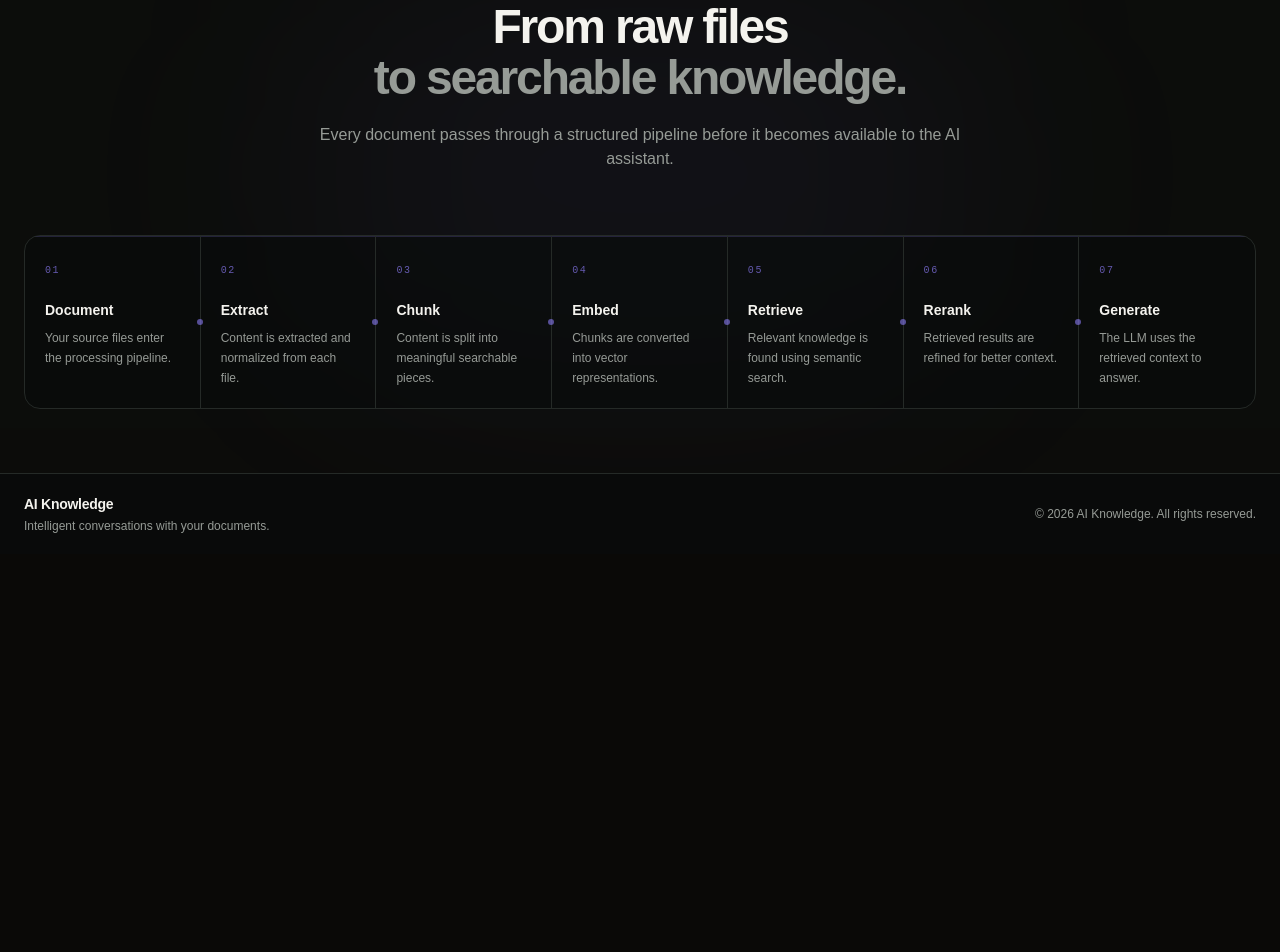
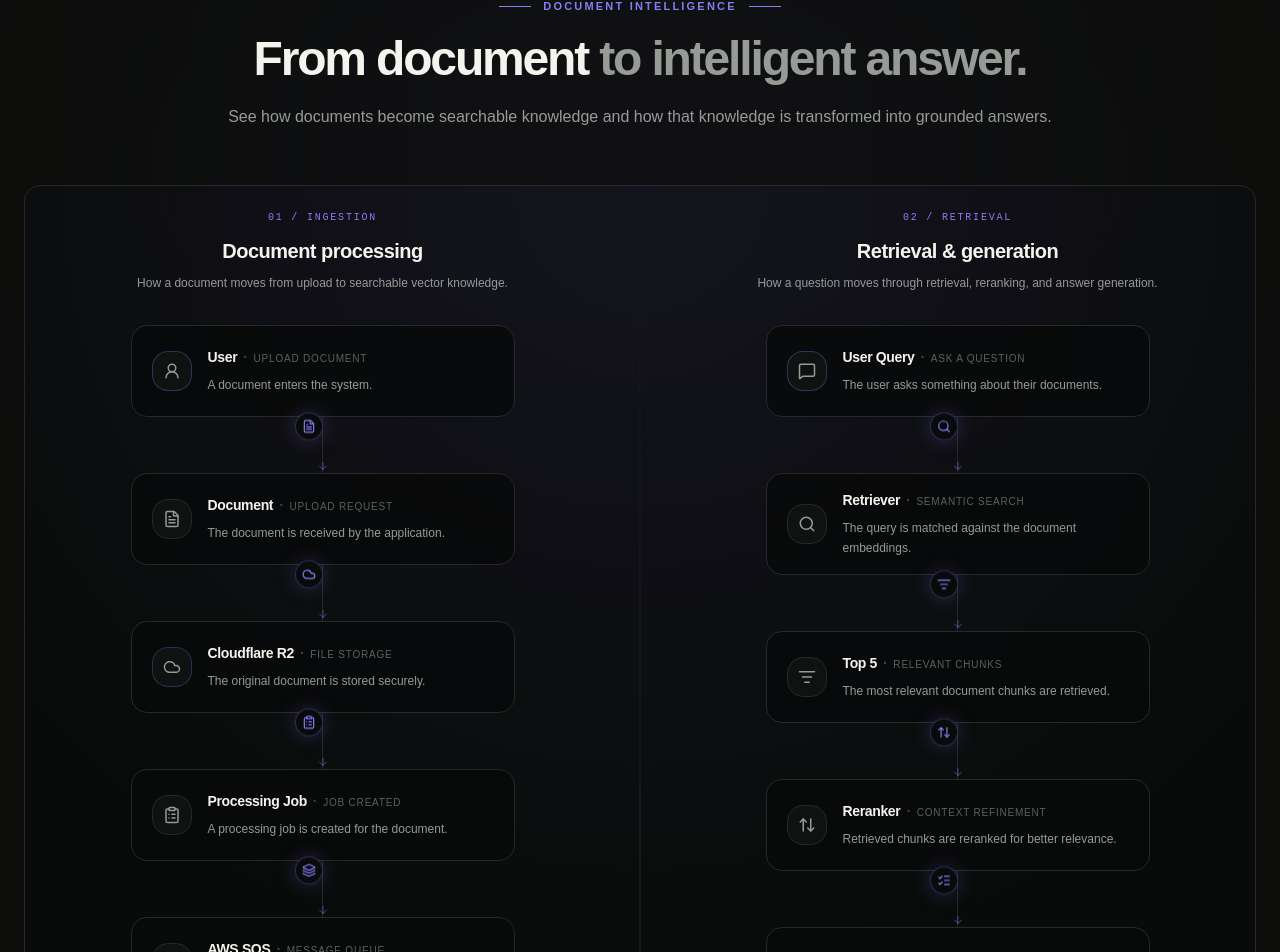
Before and after one commit to ma3llim/ai-knowledge-document-assistant, a React (Vite) app: page / in a window 1280 px wide. Shown: the part 2621-3573 px from the top of the page. Before the commit the page ends 3175 px from the top, so only its background shows below. Built offline with nearby package versions, Linux system fonts and the light colour scheme; no server answers.

Commit message:
feat: enhance DocumentIntelligence component with detailed processing and retrieval steps, update layout and styling for improved user experience

```diff
--- a/src/components/home/DocumentIntelligence.tsx
+++ b/src/components/home/DocumentIntelligence.tsx
@@ -1,82 +1,306 @@
-const pipeline = [
+import {
+    ArrowDown,
+    ArrowUpDown,
+    Binary,
+    Brain,
+    ClipboardList,
+    Cloud,
+    Database,
+    FileSearch,
+    FileText,
+    Layers3,
+    ListChecks,
+    ListFilter,
+    MessageCircle,
+    MessageSquare,
+    Scissors,
+    Search,
+    UserRound,
+    Workflow,
+} from "lucide-react";
+
+type PipelineStep = {
+    number: string;
+    title: string;
+    subtitle: string;
+    description: string;
+    type: "source" | "service" | "storage" | "queue" | "process" | "success";
+    icon: React.ComponentType<{ className?: string }>;
+    transferIcon?: React.ComponentType<{ className?: string }>;
+};
+
+const processingSteps: PipelineStep[] = [
     {
         number: "01",
-        title: "Document",
-        description: "Your source files enter the processing pipeline.",
+        title: "User",
+        subtitle: "Upload document",
+        description: "A document enters the system.",
+        type: "source",
+        icon: UserRound,
+        transferIcon: FileText,
     },
     {
         number: "02",
-        title: "Extract",
-        description: "Content is extracted and normalized from each file.",
+        title: "Document",
+        subtitle: "Upload request",
+        description: "The document is received by the application.",
+        type: "process",
+        icon: FileText,
+        transferIcon: Cloud,
     },
     {
         number: "03",
-        title: "Chunk",
-        description: "Content is split into meaningful searchable pieces.",
+        title: "Cloudflare R2",
+        subtitle: "File storage",
+        description: "The original document is stored securely.",
+        type: "storage",
+        icon: Cloud,
+        transferIcon: ClipboardList,
     },
     {
         number: "04",
-        title: "Embed",
-        description: "Chunks are converted into vector representations.",
+        title: "Processing Job",
+        subtitle: "Job created",
+        description: "A processing job is created for the document.",
+        type: "service",
+        icon: ClipboardList,
+        transferIcon: Layers3,
     },
     {
         number: "05",
-        title: "Retrieve",
-        description: "Relevant knowledge is found using semantic search.",
+        title: "AWS SQS",
+        subtitle: "Message queue",
+        description: "The processing job is placed onto the queue.",
+        type: "queue",
+        icon: Layers3,
+        transferIcon: Workflow,
     },
     {
         number: "06",
-        title: "Rerank",
-        description: "Retrieved results are refined for better context.",
+        title: "Ingestion Service",
+        subtitle: "Background worker",
+        description: "The queued document enters the ingestion pipeline.",
+        type: "service",
+        icon: Workflow,
+        transferIcon: FileSearch,
     },
     {
         number: "07",
-        title: "Generate",
-        description: "The LLM uses the retrieved context to answer.",
+        title: "Extract",
+        subtitle: "Content extraction",
+        description: "Content is extracted and normalized.",
+        type: "process",
+        icon: FileSearch,
+        transferIcon: Scissors,
+    },
+    {
+        number: "08",
+        title: "Chunk",
+        subtitle: "Token splitting",
+        description: "Content is divided into searchable chunks.",
+        type: "process",
+        icon: Scissors,
+        transferIcon: Binary,
+    },
+    {
+        number: "09",
+        title: "Embedding",
+        subtitle: "Vector generation",
+        description: "Chunks are converted into vector representations.",
+        type: "process",
+        icon: Binary,
+        transferIcon: Database,
+    },
+    {
+        number: "10",
+        title: "PostgreSQL",
+        subtitle: "pgvector",
+        description: "Chunks and vectors become searchable knowledge.",
+        type: "storage",
+        icon: Database,
     },
 ];
 
+const retrievalSteps: PipelineStep[] = [
+    {
+        number: "01",
+        title: "User Query",
+        subtitle: "Ask a question",
+        description: "The user asks something about their documents.",
+        type: "source",
+        icon: MessageSquare,
+        transferIcon: Search,
+    },
+    {
+        number: "02",
+        title: "Retriever",
+        subtitle: "Semantic search",
+        description: "The query is matched against the document embeddings.",
+        type: "service",
+        icon: Search,
+        transferIcon: ListFilter,
+    },
+    {
+        number: "03",
+        title: "Top 5",
+        subtitle: "Relevant chunks",
+        description: "The most relevant document chunks are retrieved.",
+        type: "process",
+        icon: ListFilter,
+        transferIcon: ArrowUpDown,
+    },
+    {
+        number: "04",
+        title: "Reranker",
+        subtitle: "Context refinement",
+        description: "Retrieved chunks are reranked for better relevance.",
+        type: "service",
+        icon: ArrowUpDown,
+        transferIcon: ListChecks,
+    },
+    {
+        number: "05",
+        title: "Top 3",
+        subtitle: "Final context",
+        description: "The strongest chunks are selected as final context.",
+        type: "process",
+        icon: ListChecks,
+        transferIcon: Brain,
+    },
+    {
+        number: "06",
+        title: "LLM",
+        subtitle: "Answer generation",
+        description: "The model uses the retrieved context to generate an answer.",
+        type: "service",
+        icon: Brain,
+        transferIcon: MessageCircle,
+    },
+    {
+        number: "07",
+        title: "Response",
+        subtitle: "Stream to user",
+        description: "The generated answer is streamed back to the user.",
+        type: "success",
+        icon: MessageCircle,
+    },
+];
+
+const PipelineNode = ({ step }: { step: PipelineStep }) => {
+    const Icon = step.icon;
+
+    return (
+        <div className="group relative mx-auto w-full max-w-sm">
+            <div className="flex min-h-23 items-center gap-4 rounded-xl border border-landing-border bg-landing-background/85 px-5 py-4 transition-all duration-300 hover:-translate-y-0.5 hover:border-landing-primary/40 hover:bg-landing-panel">
+                <div
+                    className={[
+                        "flex size-10 shrink-0 items-center justify-center rounded-lg border",
+                        "border-landing-border bg-landing-surface",
+                        step.type === "source" && "border-landing-primary/30 bg-landing-primary/[0.07]",
+                        step.type === "queue" && "border-amber-300/20 bg-amber-300/5",
+                        step.type === "storage" && "border-landing-primary/25 bg-landing-primary/5",
+                        step.type === "success" && "border-emerald-400/20 bg-emerald-400/5",
+                    ]
+                        .filter(Boolean)
+                        .join(" ")}
+                >
+                    <Icon className="size-4.5 text-landing-muted" />
+                </div>
+
+                <div className="min-w-0 flex-1">
+                    <h3 className="text-sm font-semibold tracking-tight text-landing-foreground">
+                        {step.title}
+                        <span className="mx-1.5 text-landing-muted/40">·</span>
+                        <span className="text-[10px] font-medium uppercase tracking-[0.08em] text-landing-muted/60">{step.subtitle}</span>
+                    </h3>
+
+                    <p className="mt-2 text-xs leading-5 text-landing-muted">{step.description}</p>
+                </div>
+            </div>
+        </div>
+    );
+};
+
+const PipelineConnector = ({ icon: Icon }: { icon: React.ComponentType<{ className?: string }> }) => {
+    return (
+        <div className="relative flex h-14 justify-center">
+            <div className="h-full w-px bg-landing-border" />
+
+            <div className="pipeline-transfer absolute left-1/2 top-1/2 z-10 flex size-7 -translate-x-1/2 -translate-y-1/2 items-center justify-center rounded-full border border-landing-primary/30 bg-landing-background shadow-[0_0_20px_rgba(139,124,246,0.25)]">
+                <Icon className="size-3.5 text-landing-primary" />
+            </div>
+
+            <ArrowDown className="absolute bottom-px left-1/2 size-3 -translate-x-1/2 text-landing-primary/50" />
+        </div>
+    );
+};
+
+const PipelineColumn = ({ label, title, description, steps }: { label: string; title: string; description: string; steps: PipelineStep[] }) => {
+    return (
+        <div className="relative">
+            <div className="mx-auto mb-8 max-w-md text-center">
+                <div className="flex items-center justify-center gap-2">
+                    <span className="font-mono text-[10px] font-medium uppercase tracking-[0.18em] text-landing-primary">{label}</span>
+                </div>
+                <h3 className="mt-3 text-xl font-semibold tracking-tight text-landing-foreground">{title}</h3>
+                <p className="mt-2 text-xs leading-5 text-landing-muted">{description}</p>
+            </div>
+
+            <div>
+                {steps.map((step, index) => (
+                    <div key={step.number}>
+                        <PipelineNode step={step} />
+
+                        {index < steps.length - 1 && step.transferIcon && <PipelineConnector icon={step.transferIcon} />}
+                    </div>
+                ))}
+            </div>
+        </div>
+    );
+};
+
 const DocumentIntelligence = () => {
     return (
-        <section className="relative overflow-hidden bg-landing-surface/40 py-16">
-            <div className="pointer-events-none absolute left-1/2 top-20 h-96 w-[700px] -translate-x-1/2 rounded-full bg-landing-primary/[0.05] blur-[120px]" />
+        <section className="relative overflow-hidden bg-landing-surface/40 pt-20 sm:pt-24 pb-4">
+            <div className="pointer-events-none absolute left-1/2 top-0 h-130 w-225 -translate-x-1/2 rounded-full bg-landing-primary/4.5 blur-[140px]" />
 
             <div className="relative mx-auto max-w-7xl px-6">
-                <div className="mx-auto max-w-2xl text-center">
+                <div className="mx-auto max-w-4xl text-center">
                     <div className="mb-5 flex items-center justify-center gap-3">
                         <span className="h-px w-8 bg-landing-primary" />
                         <span className="text-[11px] font-semibold uppercase tracking-[0.2em] text-landing-primary">Document intelligence</span>
                         <span className="h-px w-8 bg-landing-primary" />
                     </div>
+
                     <h2 className="text-4xl font-semibold leading-[1.05] tracking-[-0.045em] text-landing-foreground sm:text-5xl">
-                        From raw files
-                        <br />
-                        <span className="text-landing-muted">to searchable knowledge.</span>
+                        From document <span className="text-landing-muted"> to intelligent answer.</span>
                     </h2>
 
-                    <p className="mt-5 text-sm leading-6 text-landing-muted sm:text-base">
-                        Every document passes through a structured pipeline before it becomes available to the AI assistant.
+                    <p className="mx-auto mt-5 text-sm leading-6 text-landing-muted sm:text-base">
+                        See how documents become searchable knowledge and how that knowledge is transformed into grounded answers.
                     </p>
                 </div>
 
-                <div className="relative mt-16 overflow-hidden rounded-2xl border border-landing-border bg-landing-background/60">
-                    <div className="absolute left-0 right-0 top-0 h-px bg-landing-primary/20" />
+                <div className="relative mx-auto mt-14 overflow-hidden rounded-2xl border border-landing-border bg-landing-background/60 py-6">
+                    <div className="pointer-events-none absolute inset-0 bg-[radial-gradient(circle_at_50%_0%,rgba(139,124,246,0.07),transparent_48%)]" />
 
-                    <div className="grid divide-y divide-landing-border md:grid-cols-7 md:divide-x md:divide-y-0">
-                        {pipeline.map((step, index) => (
-                            <div key={step.number} className="group relative p-5 transition-colors duration-300 hover:bg-landing-panel">
-                                <span className="font-mono text-[10px] tracking-[0.16em] text-landing-primary/70">{step.number}</span>
+                    <div className="relative grid gap-14 lg:grid-cols-2 lg:gap-10">
+                        <PipelineColumn
+                            label="01 / Ingestion"
+                            title="Document processing"
+                            description="How a document moves from upload to searchable vector knowledge."
+                            steps={processingSteps}
+                        />
 
-                                <h3 className="mt-5 text-sm font-semibold text-landing-foreground">{step.title}</h3>
+                        <PipelineColumn
+                            label="02 / Retrieval"
+                            title="Retrieval & generation"
+                            description="How a question moves through retrieval, reranking, and answer generation."
+                            steps={retrievalSteps}
+                        />
+                    </div>
 
-                                <p className="mt-2 text-xs leading-5 text-landing-muted">{step.description}</p>
-
-                                {index < pipeline.length - 1 && (
-                                    <span className="absolute right-0 top-1/2 hidden h-1.5 w-1.5 translate-x-1/2 -translate-y-1/2 rounded-full bg-landing-primary/60 md:block" />
-                                )}
-                            </div>
-                        ))}
-                    </div>
+                    <div className="pointer-events-none absolute bottom-10 left-1/2 top-10 hidden w-px -translate-x-1/2 bg-linear-to-b from-transparent via-landing-border to-transparent lg:block" />
                 </div>
             </div>
         </section>
--- a/src/components/home/Footer.tsx
+++ b/src/components/home/Footer.tsx
@@ -1,11 +1,14 @@
+import logo from "@/assets/logo.png";
+
 const Footer = () => {
     return (
-        <footer className="border-t border-landing-border bg-landing-background">
-            <div className="mx-auto max-w-7xl px-6 py-5">
-                <div className="flex flex-col gap-6 sm:flex-row sm:items-center sm:justify-between">
-                    <div>
-                        <div className="text-sm font-bold tracking-[-0.02em] text-landing-foreground">AI Knowledge</div>
-                        <p className="mt-1 text-xs text-landing-muted">Intelligent conversations with your documents.</p>
+        <footer className="border-t border-white/30 bg-[#17131F] backdrop-blur-2xl backdrop-saturate-150">
+            <div className="mx-auto container py-4">
+                <div className="flex flex-col gap-5 sm:flex-row sm:items-center sm:justify-between">
+                    <div className="flex items-center gap-2.5">
+                        <img src={logo} alt="AI Knowledge" className="h-7 w-auto" />
+
+                        <span className="text-sm font-bold leading-none tracking-[-0.02em] text-landing-foreground">AI Knowledge</span>
                     </div>
 
                     <div className="text-xs text-landing-muted">© {new Date().getFullYear()} AI Knowledge. All rights reserved.</div>
--- a/src/index.css
+++ b/src/index.css
@@ -255,3 +255,27 @@ button {
         transform: translateX(-3px);
     }
 }
+
+@keyframes pipeline-transfer {
+    0% {
+        transform: translate(-50%, -120%);
+        opacity: 0;
+    }
+
+    15% {
+        opacity: 1;
+    }
+
+    75% {
+        opacity: 1;
+    }
+
+    100% {
+        transform: translate(-50%, 120%);
+        opacity: 0;
+    }
+}
+
+.pipeline-transfer {
+    animation: pipeline-transfer 2.8s linear infinite;
+}
```
